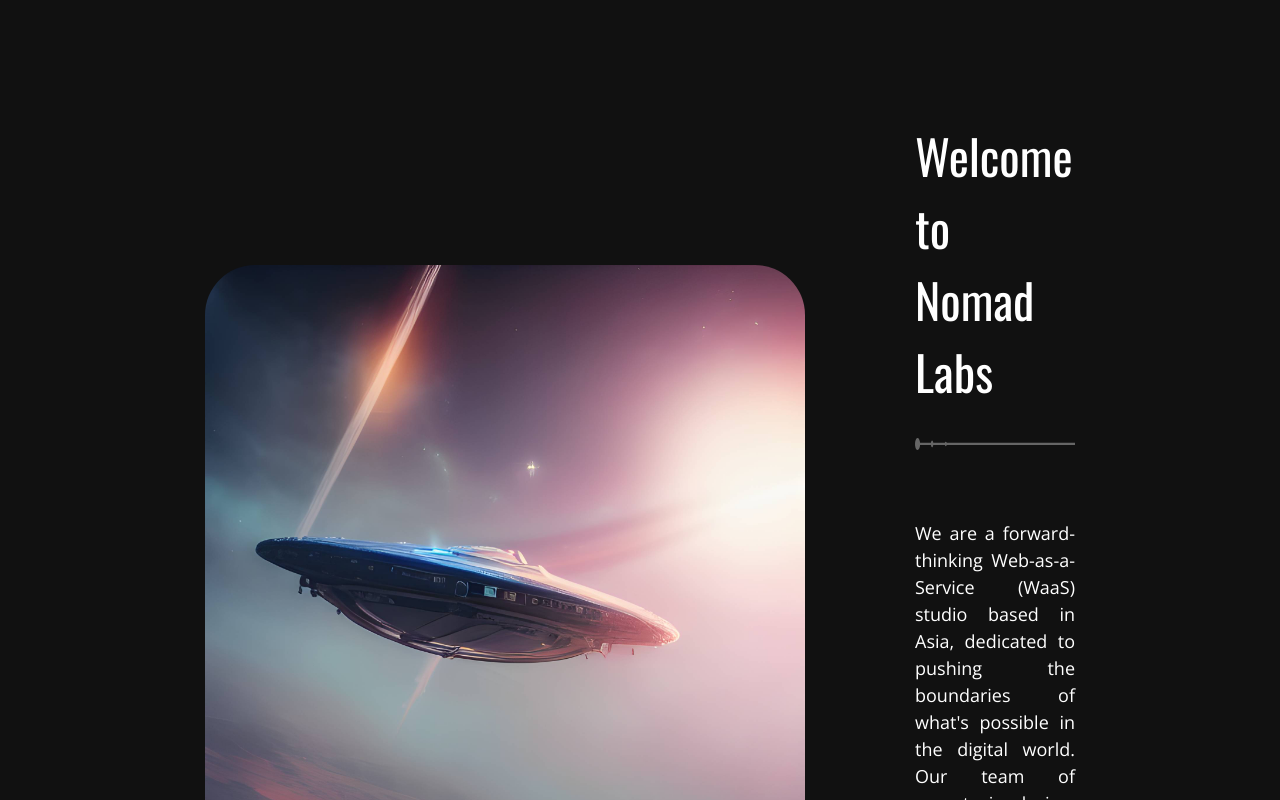
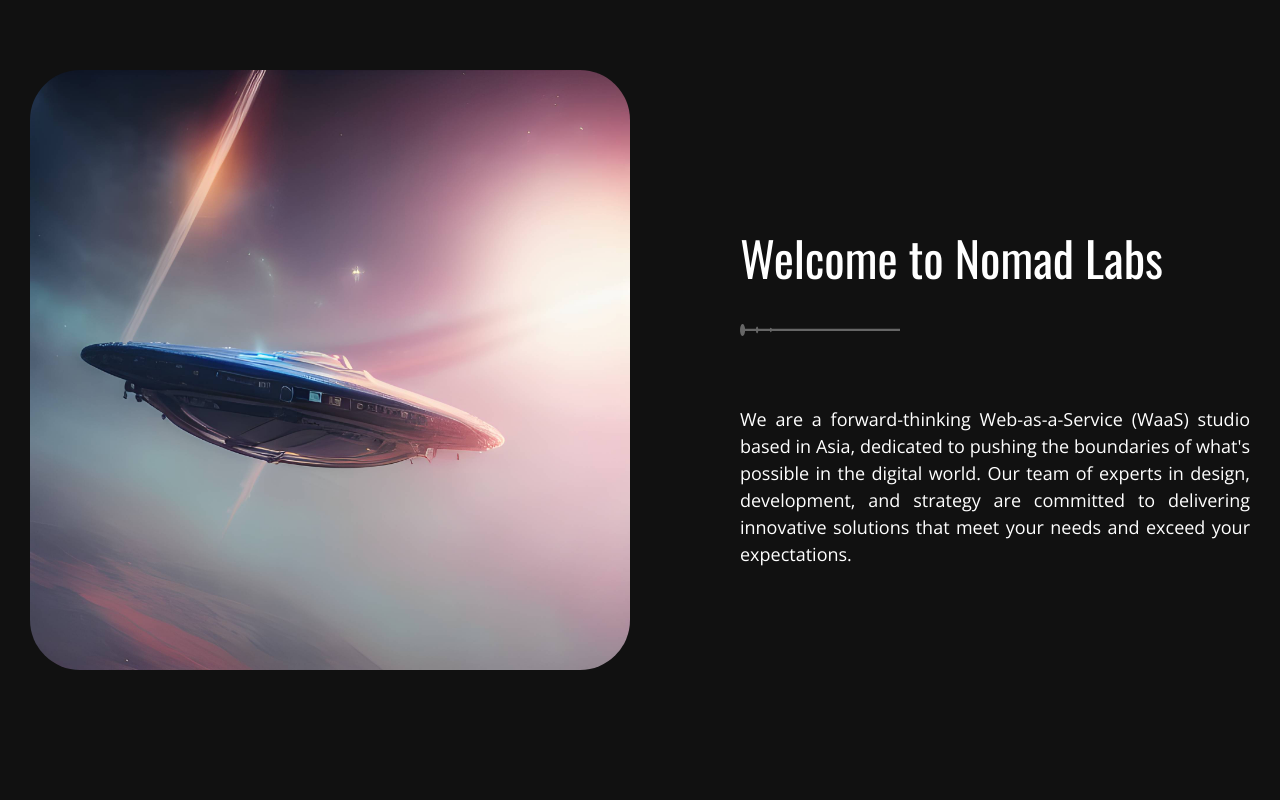
Before and after one commit to lteh0002/nomadlabs-mintsite, a SvelteKit app: page /about in a window 1280 px wide. Shown: the part 880-1680 px from the top of the page. Built offline with nearby package versions, Linux system fonts and the light colour scheme.

Commit message:
Fixed minor media query

```diff
--- a/src/routes/about/+page.svelte
+++ b/src/routes/about/+page.svelte
@@ -52,7 +52,7 @@
     <div class="flex flex-col item gap-[150px]">
       <div class="flex lg:flex-row flex-col lg:gap-[110px] justify-center items-center">
         <img class="lg:min-w-[600px] lg:min-h-[600px] max-h-[400px] w-[620px] rounded-[50px]" src="/ufo.jpeg" alt="" />
-        <div class="flex flex-col mt-[50px] lg:justify-center] w-full">
+        <div class="flex flex-col mt-[50px] lg:justify-center w-full sm:min-w-[510px]">
           <h1 class="text-white sm:text-[48px] text-[30px] mb-[30px]">Welcome to Nomad Labs</h1>
           <svg
             width="160"
@@ -140,7 +140,7 @@
             />
           </svg>
           <div class="sm:mt-[65px] mt-[30px]">
-            <div class="lg:flex lg:gap-[70px] grid sm:grid-cols-2 grid-rows-4 grid-cols-1 mb-[150px] sm:gap-[60px] gap-[30px]">
+            <div class="lg:flex lg:gap-[70px] grid sm:grid-cols-2 sm:grid-rows-2 grid-rows-4 grid-cols-1 mb-[150px] sm:gap-[60px] gap-[30px]">
               <div
                 class="text-white min-w-[250px] w-[250px] max-h-[300px] h-[300px] border flex flex-col pt-[30px] border-round px-[25px] lg:mb-[40px]"
               >
```
